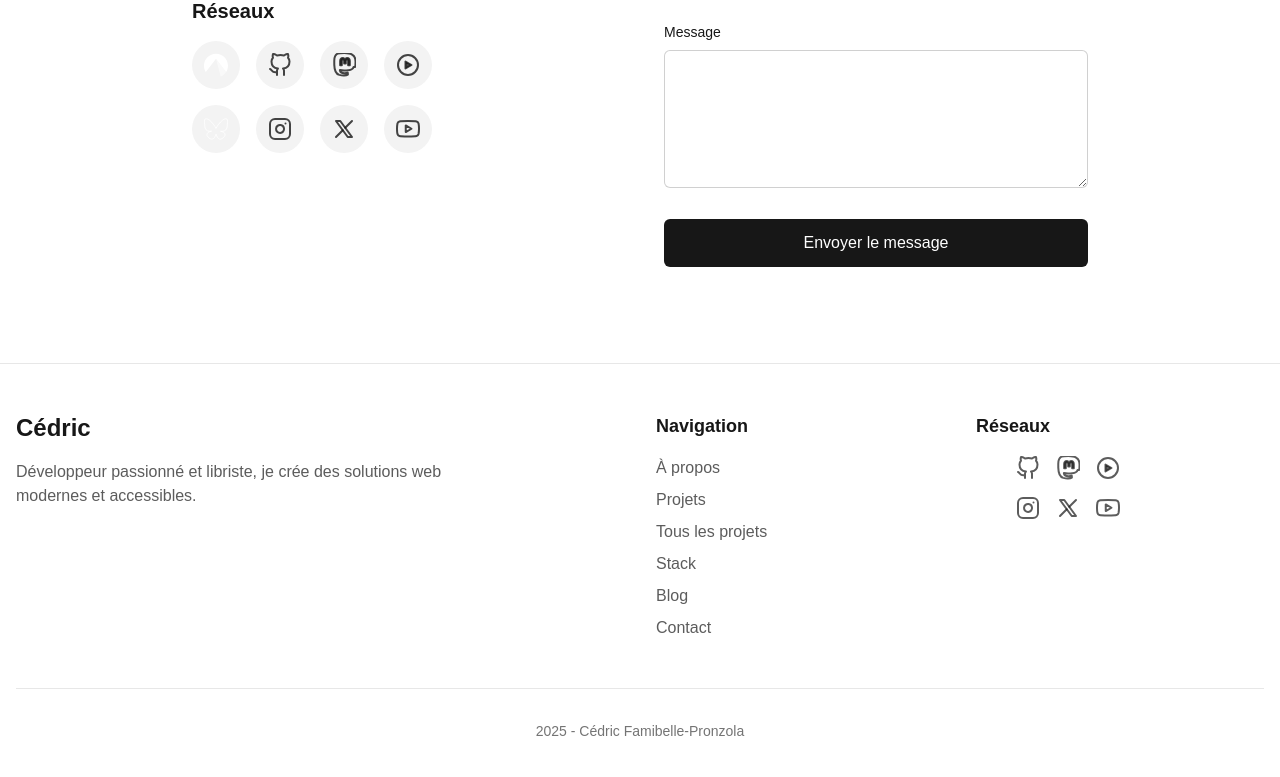
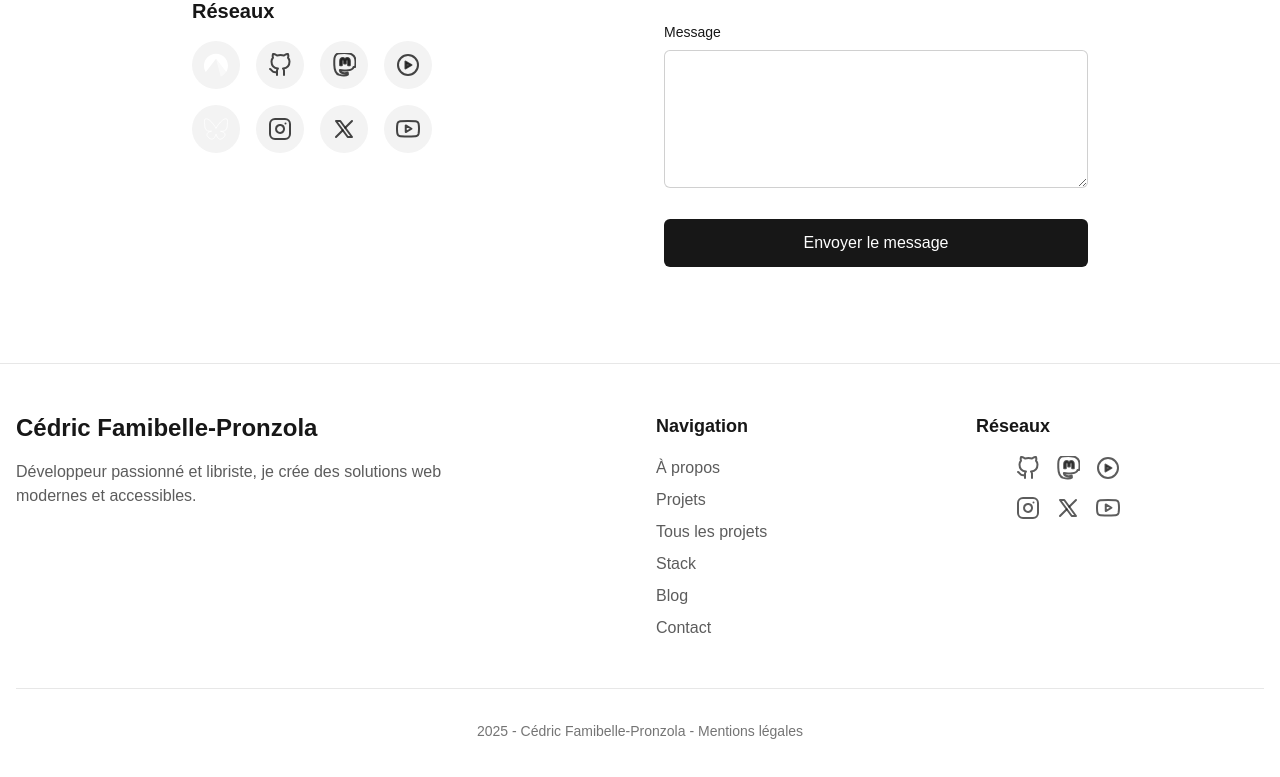
Before and after one commit to cedric-famibelle-pronzola/cedric-pronzola-v2, a Next.js app: page / in a window 1280 px wide. Shown: the part 4403-5180 px from the top of the page. Built offline with nearby package versions, Linux system fonts and the light colour scheme.

Commit message:
typo footer

```diff
--- a/app/components/Footer.tsx
+++ b/app/components/Footer.tsx
@@ -165,7 +165,7 @@ const Footer = () => {
               className="text-2xl font-bold"
               aria-label="Retour à l'accueil"
             >
-              Cédric
+              Cédric Famibelle-Pronzola
             </a>
             <p className="mt-4 text-foreground/70 max-w-md">
               Développeur passionné et libriste, je crée des solutions web modernes et accessibles.
@@ -316,7 +316,7 @@ const Footer = () => {
         </div>
 
         <div className="mt-12 pt-8 border-t border-foreground/10 text-center text-foreground/60 text-sm">
-          <p>{currentYear} - Cédric Famibelle-Pronzola</p>
+          <p>{currentYear} - Cédric Famibelle-Pronzola - <a href="/mentions-legales">Mentions légales</a></p>
         </div>
       </div>
     </footer>
```
